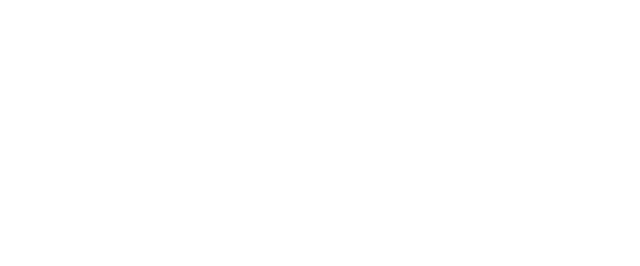
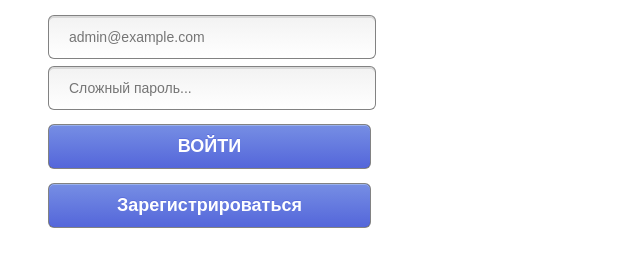
Before and after one commit to Amangeldi/mobile, a website: page login/menu.html in a window 1280 px wide. Shown: the whole page, without its empty margins (0-640 px from the left). Drawn offline with Linux system fonts and the light colour scheme.

Commit message:
login and sign up

```diff
--- a/login/menu.css
+++ b/login/menu.css
@@ -2,3 +2,95 @@ body {
     max-width: 380px; /* Максимальная ширина страницы в пикселах */
     background-image: url(15549a14589707.5628669c64769.png)
    }
+.placeholder {
+    color: #444;
+}
+#slick-login input[type="text"],#slick-login input[type="password"] {
+    margin-left: 40px;
+    margin-right: 40px;
+	width: 80%;
+	height: 40px;
+	positon: relative;
+	margin-top: 7px;
+	font-size: 14px;
+	color: #444;
+	outline: none;
+	border: 1px solid rgba(0, 0, 0, .49);
+
+	padding-left: 20px;
+
+	-webkit-background-clip: padding-box;
+	-moz-background-clip: padding-box;
+	background-clip: padding-box;
+	border-radius: 6px;
+
+	background-image: -webkit-linear-gradient(bottom, #FFFFFF 0%, #F2F2F2 100%);
+	background-image: -moz-linear-gradient(bottom, #FFFFFF 0%, #F2F2F2 100%);
+	background-image: -o-linear-gradient(bottom, #FFFFFF 0%, #F2F2F2 100%);
+	background-image: -ms-linear-gradient(bottom, #FFFFFF 0%, #F2F2F2 100%);
+	background-image: linear-gradient(bottom, #FFFFFF 0%, #F2F2F2 100%);
+
+	-webkit-box-shadow: inset 0px 2px 0px #d9d9d9;
+	box-shadow: inset 0px 2px 0px #d9d9d9;
+
+	-webkit-transition: all .1s ease-in-out;
+	-moz-transition: all .1s ease-in-out;
+	-o-transition: all .1s ease-in-out;
+	-ms-transition: all .1s ease-in-out;
+	transition: all .1s ease-in-out;
+}
+#slick-login input[type="text"]:focus,#slick-login input[type="password"]:focus {
+	-webkit-box-shadow: inset 0px 2px 0px #a7a7a7;
+	box-shadow: inset 0px 2px 0px #a7a7a7;
+}
+
+#slick-login input:first-child {
+	margin-top: 0px;
+}
+#slick-login input[type="submit"] {
+    margin-left: 40px;
+    margin-right: 40px;
+    width: 85%;
+	height: 45px;
+	margin-top: 14px;
+	color: #fff;
+	font-size: 18px;
+	font-weight: bold;
+	text-shadow: 0px -1px 0px #5b6ddc;
+	outline: none;
+	border: 1px solid rgba(0, 0, 0, .49);
+
+	-webkit-background-clip: padding-box;
+	-moz-background-clip: padding-box;
+	background-clip: padding-box;
+	border-radius: 6px;
+
+	background-color: #5466da;
+	background-image: -webkit-linear-gradient(bottom, #5466da 0%, #768ee4 100%);
+	background-image: -moz-linear-gradient(bottom, #5466da 0%, #768ee4 100%);
+	background-image: -o-linear-gradient(bottom, #5466da 0%, #768ee4 100%);
+	background-image: -ms-linear-gradient(bottom, #5466da 0%, #768ee4 100%);
+	background-image: linear-gradient(bottom, #5466da 0%, #768ee4 100%);
+
+	-webkit-box-shadow: inset 0px 1px 0px #9ab1ec;
+	box-shadow: inset 0px 1px 0px #9ab1ec;
+
+	cursor: pointer;
+
+	-webkit-transition: all .1s ease-in-out;
+	-moz-transition: all .1s ease-in-out;
+	-o-transition: all .1s ease-in-out;
+	-ms-transition: all .1s ease-in-out;
+	transition: all .1s ease-in-out;
+}
+#slick-login input[type="submit"]:active {
+	background-color: #7588e1;
+	background-image: -webkit-linear-gradient(bottom, #7588e1 0%, #7184df 100%);
+	background-image: -moz-linear-gradient(bottom, #7588e1 0%, #7184df 100%);
+	background-image: -o-linear-gradient(bottom, #7588e1 0%, #7184df 100%);
+	background-image: -ms-linear-gradient(bottom, #7588e1 0%, #7184df 100%);
+	background-image: linear-gradient(bottom, #7588e1 0%, #7184df 100%);
+
+	-webkit-box-shadow: inset 0px 1px 0px #93a9e9;
+	box-shadow: inset 0px 1px 0px #93a9e9;
+}
--- a/login/menu.html
+++ b/login/menu.html
@@ -4,5 +4,11 @@
   <link href="menu.css" rel="stylesheet">
 	</head>
     <body>
+        <form id="slick-login">
+		<label for="username"></label><input type="text" name="username" class="placeholder" placeholder="admin@example.com">
+		<label for="password"></label><input type="password" name="password" class="placeholder" placeholder="Сложный пароль...">
+		<input id="login" type="submit" value="ВОЙТИ">
+		<input id="sign up" type="submit" value="Зарегистрироваться">
+	</form>
     </body>
 </html>
```
